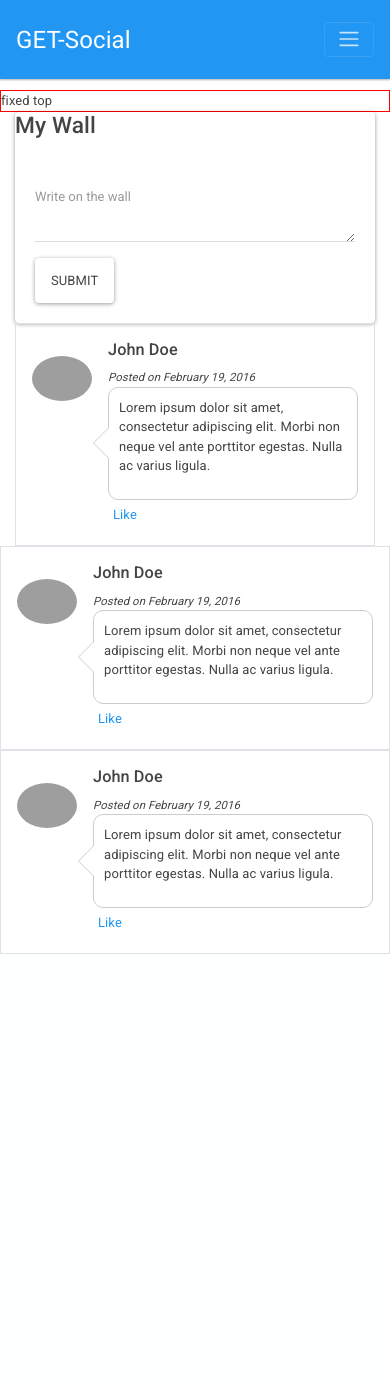
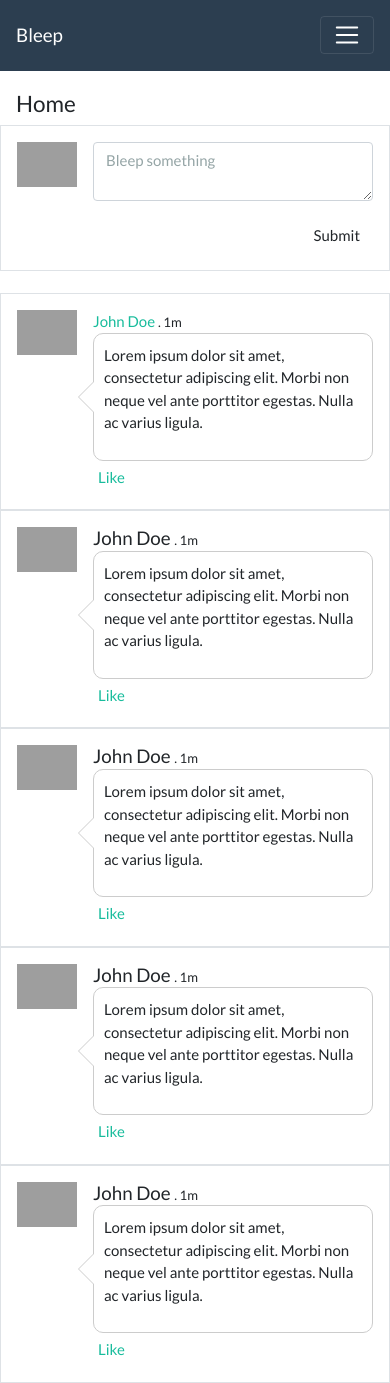
Before and after one commit to Thompsonmina/bleeps, a Django app: page / in a window 390 px wide. Before the commit the page ends 954 px from the top, so only its background shows below. Run offline with Django 3.2, Linux system fonts and the light colour scheme; some libraries are stand-ins or nearby versions; grey boxes are pictures that could not be loaded.

Commit message:
added frontend for index page page about 85% done

```diff
--- a/network/static/network/styles.css
+++ b/network/static/network/styles.css
@@ -1,3 +1,4 @@
+
 .bubble{
   position: relative;
   width: 100%;
@@ -42,5 +43,14 @@
 
 .first
 {
-  border: 1px solid red
+  /*border: 1px solid red;*/
 }
+
+.rounded {
+  /*border-top: 8px solid #bbb;
+*/
+}
+
+.sider{
+  background-color: grey;
+}
--- a/network/templates/network/index.html
+++ b/network/templates/network/index.html
@@ -1,34 +1,76 @@
 {% extends "network/layout.html" %}
 
 {% block body %}
-	<div class="row first">
-		fixed top
-	</div>
 	<div class="row">
+
 		<div class="col-md-8">
-            <div class="card">
-              <div class=".card-header">
-                <h3 class="card-title">My Wall</h3>
-              </div>
-              <div class="card-body">
+			<div class="pt- pl-3 first"> <h4> Home</h4></div>
+            <div class="media border p-3">
+              <img src="img/user.png" alt="John Doe" class="mr-3" style="width:60px;">
+              <div class="media-body">
                 <form>
                   <div class="form-group">
-                    <textarea class="form-control" placeholder="Write on the wall"></textarea>
+                    <textarea class="form-control" placeholder="Bleep something"></textarea>
                   </div>
+                  <div class="text-right">
                   	<button type="submit" class="btn btn-default">Submit</button>
+                  </div>
                 </form>
               </div>
             </div>
+
+	    <div class="">
+	    	<br>
+	    </div>
+
+	        <div class="media border p-3">
+	          	<a href=""><img src="img/user.png" alt="John Doe" class="mr-3" style="width:60px;"></a>
+	        	<div class="media-body">
+	         		<span> <a href=""><h6 style="display: inline">John Doe </h6></a><small> . 1m</small></span>
+	            	<div class="bubble">
+	            		<p>Lorem ipsum dolor sit amet, consectetur adipiscing elit.
+	                	Morbi non neque vel ante porttitor egestas. Nulla ac varius ligula.</p>
+	            	</div><!-- bubble end -->
+	            	<p class="post-actions"><a href="#">Like</a></p>
 	         	</div>
 	      	</div>
-
-
-            <div class="row">
-            	<div class="col">
 	      	<div class="media border p-3">
-                  <img src="img/user.png" alt="John Doe" class="mr-3 mt-3 rounded-circle" style="width:60px;">
+	          	<img src="img/user.png" alt="John Doe" class="mr-3" style="width:60px;">
 	        	<div class="media-body">
-                    <h5>John Doe </h5> <small><i>Posted on February 19, 2016</i></small>
+	         		<span><h5 style="display: inline">John Doe </h5><small> . 1m</small></span>
+	            	<div class="bubble">
+	            		<p>Lorem ipsum dolor sit amet, consectetur adipiscing elit.
+	                	Morbi non neque vel ante porttitor egestas. Nulla ac varius ligula.</p>
+	            	</div><!-- bubble end -->
+	            	<p class="post-actions"><a href="#">Like</a></p>
+	         	</div>
+	      	</div>
+	      	<div class="media border p-3">
+	          	<img src="img/user.png" alt="John Doe" class="mr-3" style="width:60px;">
+	        	<div class="media-body">
+	         		<span><h5 style="display: inline">John Doe </h5><small> . 1m</small></span>
+	            	<div class="bubble">
+	            		<p>Lorem ipsum dolor sit amet, consectetur adipiscing elit.
+	                	Morbi non neque vel ante porttitor egestas. Nulla ac varius ligula.</p>
+	            	</div><!-- bubble end -->
+	            	<p class="post-actions"><a href="#">Like</a></p>
+	         	</div>
+	      	</div>
+	      	<div class="media border p-3">
+	          	<img src="img/user.png" alt="John Doe" class="mr-3" style="width:60px;">
+	        	<div class="media-body">
+	         		<span><h5 style="display: inline">John Doe </h5><small> . 1m</small></span>
+	            	<div class="bubble">
+	            		<p>Lorem ipsum dolor sit amet, consectetur adipiscing elit.
+	                	Morbi non neque vel ante porttitor egestas. Nulla ac varius ligula.</p>
+	            	</div><!-- bubble end -->
+	            	<p class="post-actions"><a href="#">Like</a></p>
+	         	</div>
+	      	</div>
+	      	<div class="media border p-3">
+	          	<img src="img/user.png" alt="John Doe" class="mr-3" style="width:60px;">
+	        	<div class="media-body">
+	         		<span><h5 style="display: inline">John Doe </h5><small> . 1m</small></span>
 	            	<div class="bubble">
 	            		<p>Lorem ipsum dolor sit amet, consectetur adipiscing elit.
 	                	Morbi non neque vel ante porttitor egestas. Nulla ac varius ligula.</p>
@@ -37,38 +79,7 @@
 	         	</div>
 	      	</div>
 	</div>
-            </div>
-<div class="row">
-            <div>
-                  <div class="media border p-3">
-                  <img src="img/user.png" alt="John Doe" class="mr-3 mt-3 rounded-circle" style="width:60px;">
-                  <div class="media-body">
-                    <h5>John Doe </h5> <small><i>Posted on February 19, 2016</i></small>
-                    <div class="bubble">
-                      <p>Lorem ipsum dolor sit amet, consectetur adipiscing elit.
-                         Morbi non neque vel ante porttitor egestas. Nulla ac varius ligula.</p>
-                    </div><!-- bubble end -->
-                    <p class="post-actions"><a href="#">Like</a></p>
-                  </div>
-              </div>
+	<div class="col-md-4 sider"></div>
 </div>
 
-            <div>
-                  <div class="media border p-3">
-                  <img src="img/user.png" alt="John Doe" class="mr-3 mt-3 rounded-circle" style="width:60px;">
-                  <div class="media-body">
-                    <h5>John Doe </h5> <small><i>Posted on February 19, 2016</i></small>
-                    <div class="bubble">
-                      <p>Lorem ipsum dolor sit amet, consectetur adipiscing elit.
-                         Morbi non neque vel ante porttitor egestas. Nulla ac varius ligula.</p>
-                    </div><!-- bubble end -->
-                    <p class="post-actions"><a href="#">Like</a></p>
-                  </div>
-              </div>
-            </div>
-
-
-
-
-        </div><!-- row end-->
 {% endblock %}
--- a/network/templates/network/layout.html
+++ b/network/templates/network/layout.html
@@ -5,11 +5,11 @@
     <head>
         <meta charset="UTF-8">
         <meta name="viewport" content="width=device-width, initial-scale=1, shrink-to-fit=no">
-        <title>{% block title %}Social Network{% endblock %}</title>
-
-        <link rel="stylesheet"
+        <title>{% block title %}Bleeps {% endblock %}</title>
+        <link rel="stylesheet" href="https://stackpath.bootstrapcdn.com/bootstrap/4.4.1/css/bootstrap.min.css" integrity="sha384-Vkoo8x4CGsO3+Hhxv8T/Q5PaXtkKtu6ug5TOeNV6gBiFeWPGFN9MuhOf23Q9Ifjh" crossorigin="anonymous">
+        <link id="custom" rel="stylesheet"
           id="theme_link"
-          href="https://cdnjs.cloudflare.com/ajax/libs/bootswatch/4.3.1/materia/bootstrap.min.css"/>
+          href="https://cdnjs.cloudflare.com/ajax/libs/bootswatch/4.3.1/flatly/bootstrap.min.css"/>
         <link href="{% static 'network/styles.css' %}" rel="stylesheet">
         <link href="{% static 'network/fixedleftnav.css' %}" rel="stylesheet">
     <link rel="stylesheet" href="docs.css">
@@ -26,8 +26,8 @@
     </head>
     <body>
 
-        <nav class="navbar navbar-expand-md navbar-dark bg-primary fixed-top">
-    <a class="navbar-brand" href>GET-Social</a>
+        <nav class="navbar navbar-expand-md navbar-dark bg-primary fixed-top ">
+    <a class="navbar-brand" href>Bleep</a>
     <button class="navbar-toggler" type="button" data-toggle="collapse" data-target="#navbarsExampleDefault"
             aria-controls="navbarsExampleDefault" aria-expanded="false" aria-label="Toggle navigation">
         <span class="navbar-toggler-icon"></span>
@@ -48,7 +48,7 @@
     </div>
 </nav>
 
-        <div class="container">
+        <div class="container-flex holder">
             {% block body %}
             {% endblock %}
         </div>
```
Lines whose indentation alone changed are shown as unchanged.
